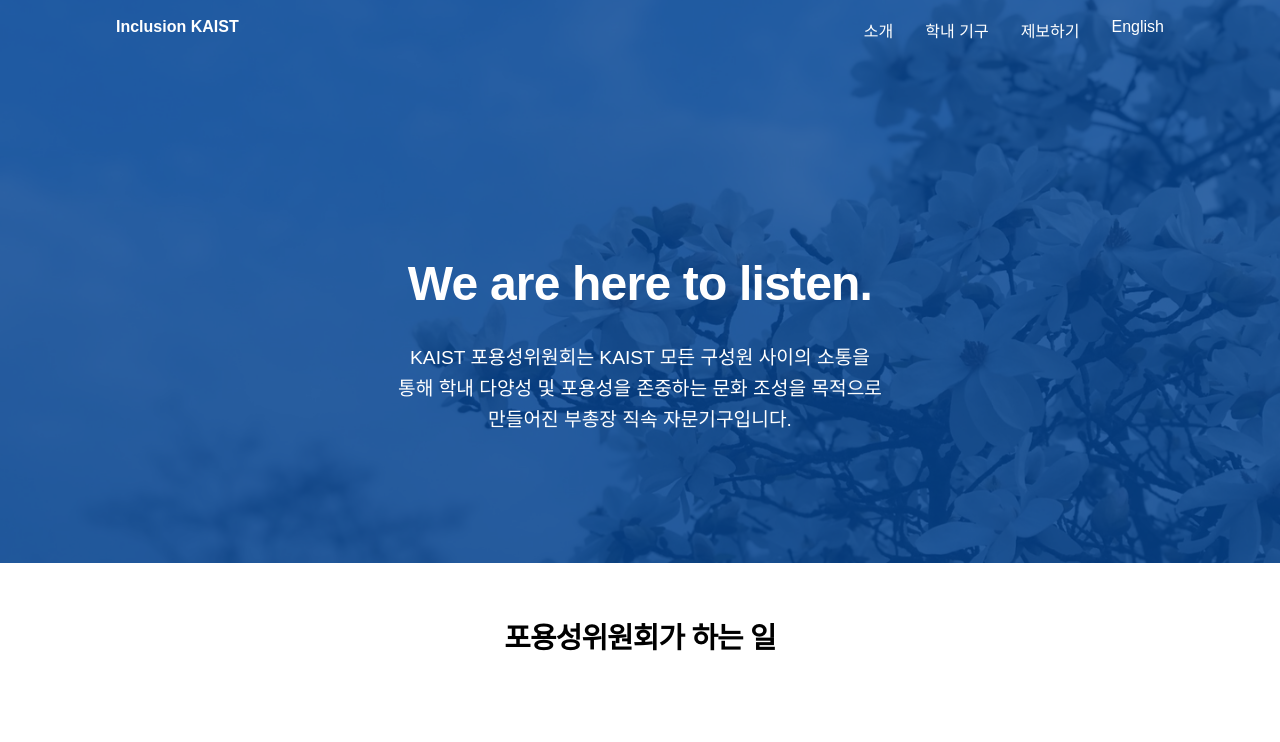
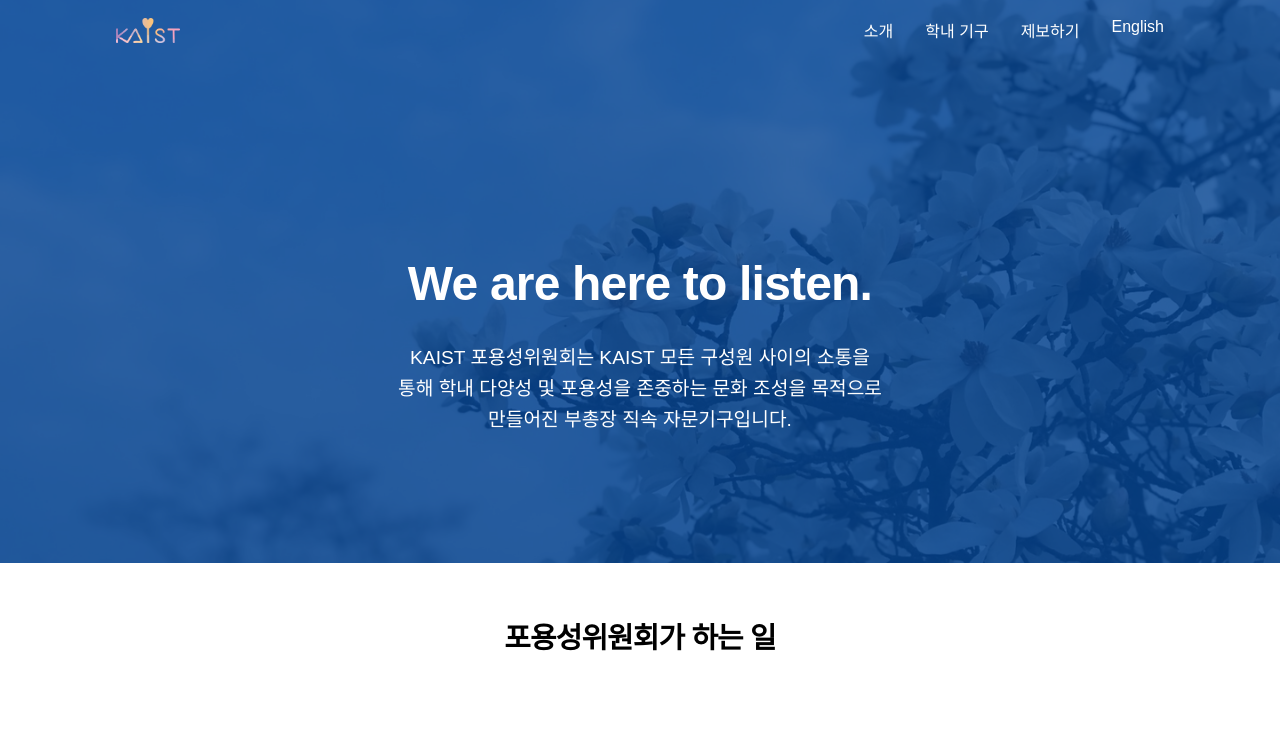
Before and after one commit to gunwooterry/inclusion-kaist, a React (Create React App) app in the folder client/: page / in a window 1280 px wide. Shown: the top 742 px of the page. Built offline with nearby package versions, Linux system fonts and the light colour scheme; no server answers; a web font is replaced by a local one.

Commit message:
added logo

```diff
--- a/client/src/App.jsx
+++ b/client/src/App.jsx
@@ -80,6 +80,7 @@ class App extends React.Component {
         <NavBar isTop={this.state.isTop && !isReport}>
           <NavBar.Item
             text="Inclusion KAIST"
+            logo
             link="/"
             bold
             isTop={this.state.isTop && !isReport}
--- a/client/src/components/Landing.jsx
+++ b/client/src/components/Landing.jsx
@@ -112,6 +112,14 @@ class Landing extends Component {
     this.setState({ people });
   }
 
+  hexToRGB(hexColor, alpha) {
+    const R = parseInt(hexColor.substring(1, 3), 16);
+    const G = parseInt(hexColor.substring(3, 5), 16);
+    const B = parseInt(hexColor.substring(5, 7), 16);
+    return `rgba(${R},${G},${B},${alpha})`;
+  }
+
+
   render() {
     const { lang } = this.props;
     const { people } = this.state;
@@ -130,7 +138,7 @@ class Landing extends Component {
       <div>
         <div style={styles.topSectionBg}>
           <Section
-            backgroundColor="rgba(0, 65, 145, 0.8)"
+            backgroundColor={this.hexToRGB(colors.kaistBlue, 0.8)}
             style={styles.topSection}
           >
             <Row style={styles.row}>
--- a/client/src/components/common/NavBarItem.jsx
+++ b/client/src/components/common/NavBarItem.jsx
@@ -4,8 +4,11 @@ import { NavLink } from 'react-router-dom';
 
 import { colors } from '../../static/constants';
 
+import logoImg from '../../static/images/logo.png';
+
 const propTypes = {
   text: PropTypes.string,
+  logo: PropTypes.bool,
   link: PropTypes.string.isRequired,
   right: PropTypes.bool,
   isTop: PropTypes.bool.isRequired,
@@ -15,6 +18,7 @@ const propTypes = {
 
 const defaultProps = {
   text: '',
+  logo: false,
   right: false,
   children: '',
   bold: false,
@@ -24,9 +28,9 @@ function NavBarItem(props) {
   const {
     text,
     link,
+    logo,
     right,
     isTop,
-    children,
     bold,
   } = props;
 
@@ -45,6 +49,9 @@ function NavBarItem(props) {
     scrolling: {
       color: colors.black,
     },
+    imgStyle: {
+      width: '4rem',
+    },
   };
 
   const style = {
@@ -55,7 +62,7 @@ function NavBarItem(props) {
 
   return (
     <NavLink to={link} style={style}>
-      {text !== '' ? text : children}
+      { logo ? <img style={styles.imgStyle} src={logoImg} /> : text }
     </NavLink>
   );
 }
```
Also changed, not shown: client/src/static/images/logo.png (added).
